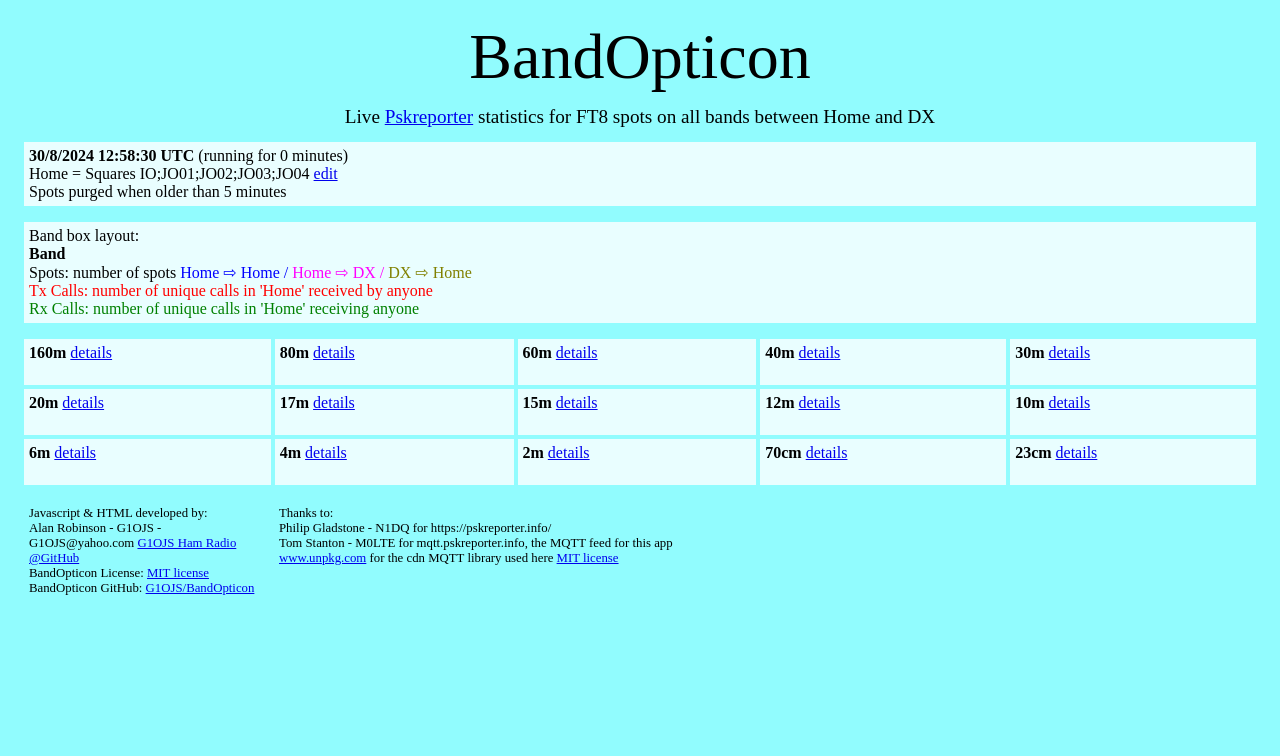
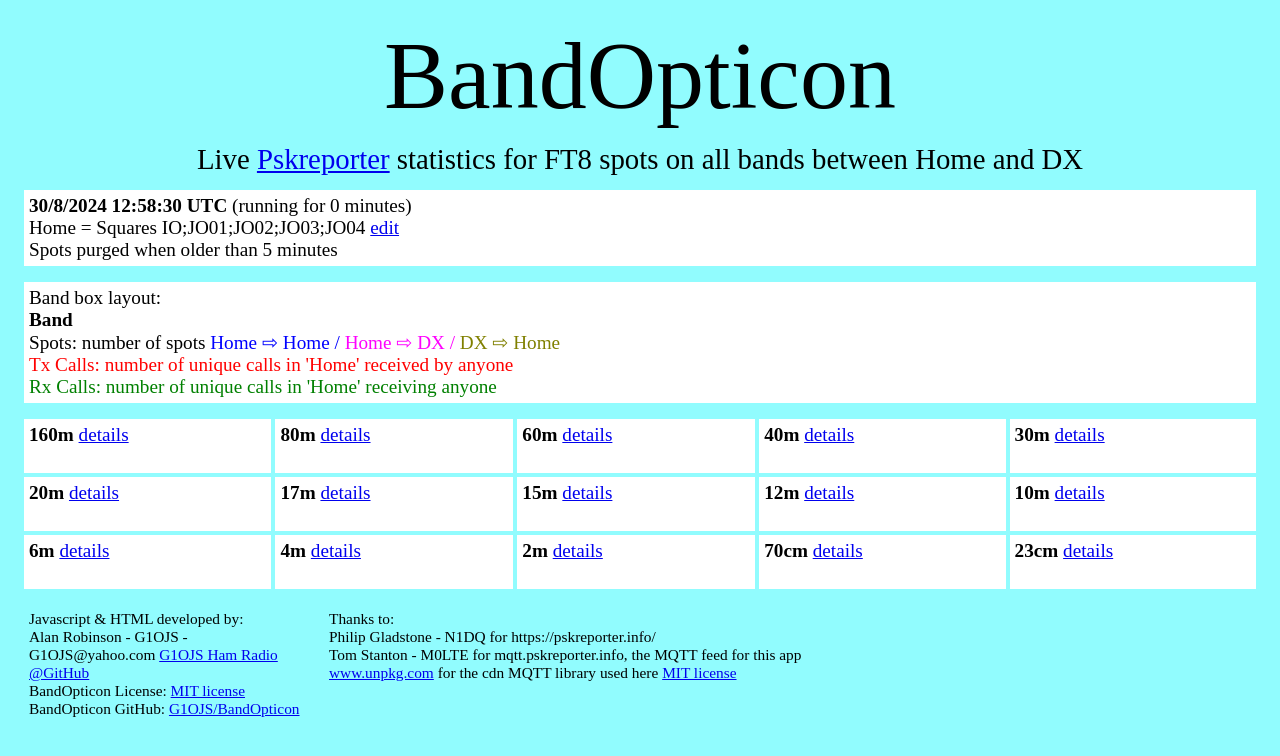
Before and after one commit to G1OJS/BandOpticon, a plain HTML site: page BandOpticon.html in a window 1280 px wide. Drawn offline with Linux system fonts and the light colour scheme; a script that the page names is missing.

Commit message:
Update BandOpticon.html

```diff
--- a/BandOpticon.html
+++ b/BandOpticon.html
@@ -1,26 +1,25 @@
 <!-- To do:
   Allow edit of purge time and refresh time
   Add option to enter your own call & see the same stats but for your call only (under the TX,rx, sq in the band details box)
-
+  Add tickbox to control inclusion of squares with callsigns and/or make the square bit smaller
 -->
 
 <html>
 <head><style>
-:root {background-color: #91FCFE; color:black;text-align: left; font-size: 1em;}
-#main_content { background-color: #DFF8FE; color:black;text-align: left; font-size: 1em;}
+
+:root {background-color: #91FCFE; color:black;text-align: left; font-size: 1.5vmax;}
 div {margin: 2px;  padding: 5px;}
-#BO_title {text-align: center; font-size: 4em;}
-#BO_subtitle {text-align: center; font-size: 1.2em;}
-#credits {color:black; font-size: 0.8em;}
-.detail > div {background-color: rgba(255, 255, 255, 0.8);}
+#BO_title {text-align: center; font-size: 5rem;}
+#BO_subtitle {text-align: center; font-size: 1.5rem;}
+.detail > div {background-color: white;}
 .transmit {color:red; }
 .receive {color:green; }
 .interzone {color:blue; }
 .outgoing {color:Fuchsia; }
 .incoming {color:olive;}
 .bandblock {display: grid; grid-template-columns: auto auto auto auto auto;}
-.bandblock > div {background-color: rgba(255, 255, 255, 0.8);}
-.creditsblock {display: grid; grid-template-columns: 250px auto;}
+.bandblock > div {background-color: white;}
+.creditsblock {color:black; font-size: 0.8rem; display: grid; grid-template-columns: 300px auto;}
 </style>
 </head>
 
@@ -107,8 +106,8 @@ div {margin: 2px;  padding: 5px;}
          "<span class='interzone'> Home &#8680 Home /</span>"+
          "<span class='outgoing'> Home &#8680 DX /</span>"+
          "<span class='incoming'> DX &#8680 Home</span><br>"+
-         "<span class='transmit'>Tx Calls: number of unique calls in 'Home' received by anyone</span><br> \
-         <span class='receive'>Rx Calls: number of unique calls in 'Home' receiving anyone</span></div>"
+         "<span class='transmit'>Tx Calls: number of unique calls in 'Home' received by anyone</span><br>"+
+         "<span class='receive'>Rx Calls: number of unique calls in 'Home' receiving anyone</span></div>"
     } else {
       writeBandActiveCallsInDetails(detailWanted);
     }
```
